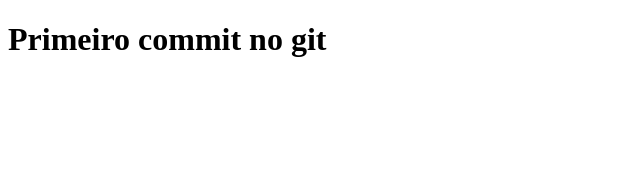
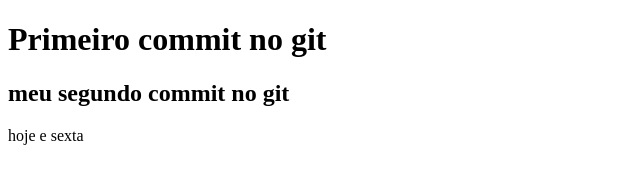
Before and after one commit to ramos5209/AulaEngSoft, a plain HTML site: page index.html in a window 1280 px wide. Shown: the whole page, without its empty margins (0-640 px from the left). Drawn offline with Linux system fonts and the light colour scheme.

Commit message:
segundo commit

```diff
--- a/index.html
+++ b/index.html
@@ -7,5 +7,7 @@
 </head>
 <body>
     <h1>Primeiro commit no git</h1>
+    <h2>meu segundo commit no git </h2>
+    <p>hoje e sexta</p>
 </body>
 </html>
```
